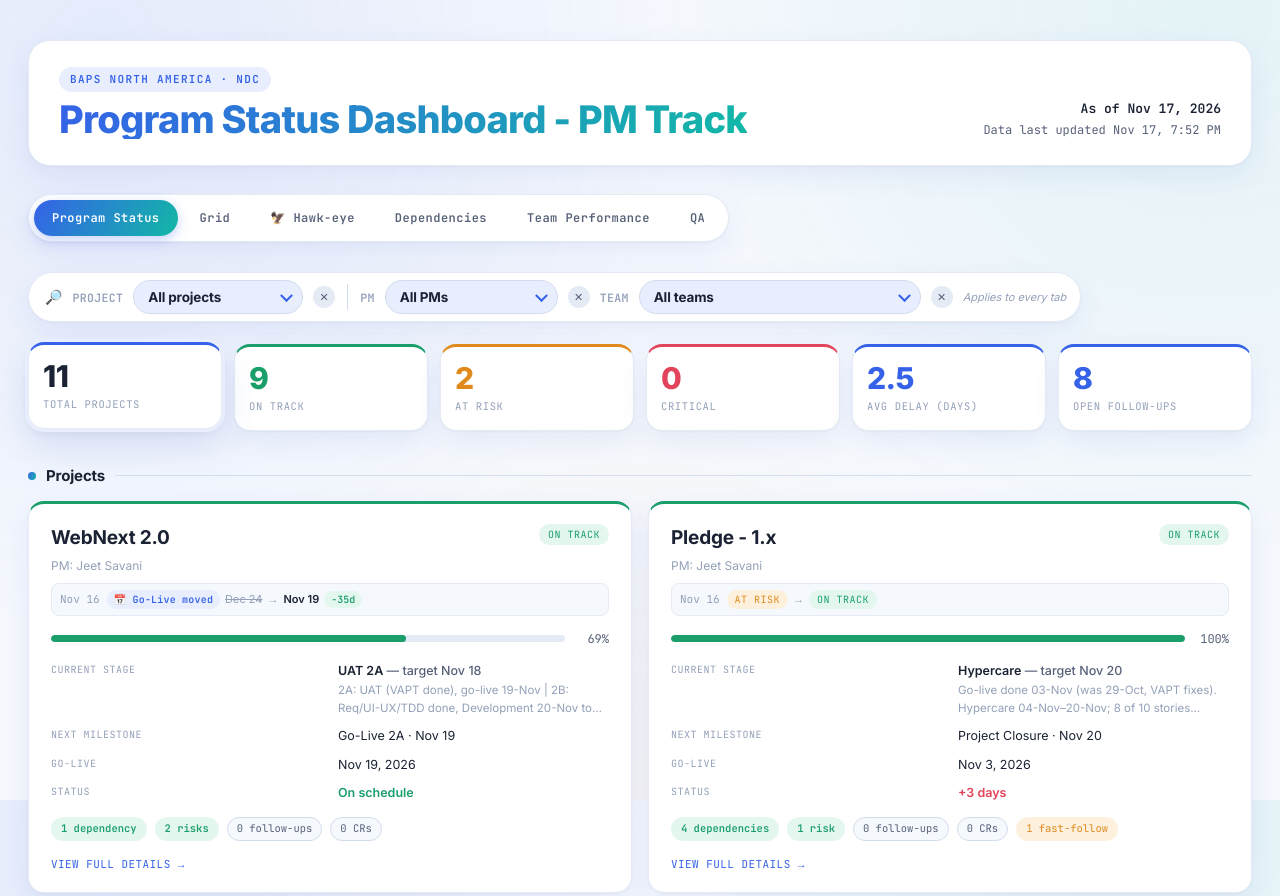
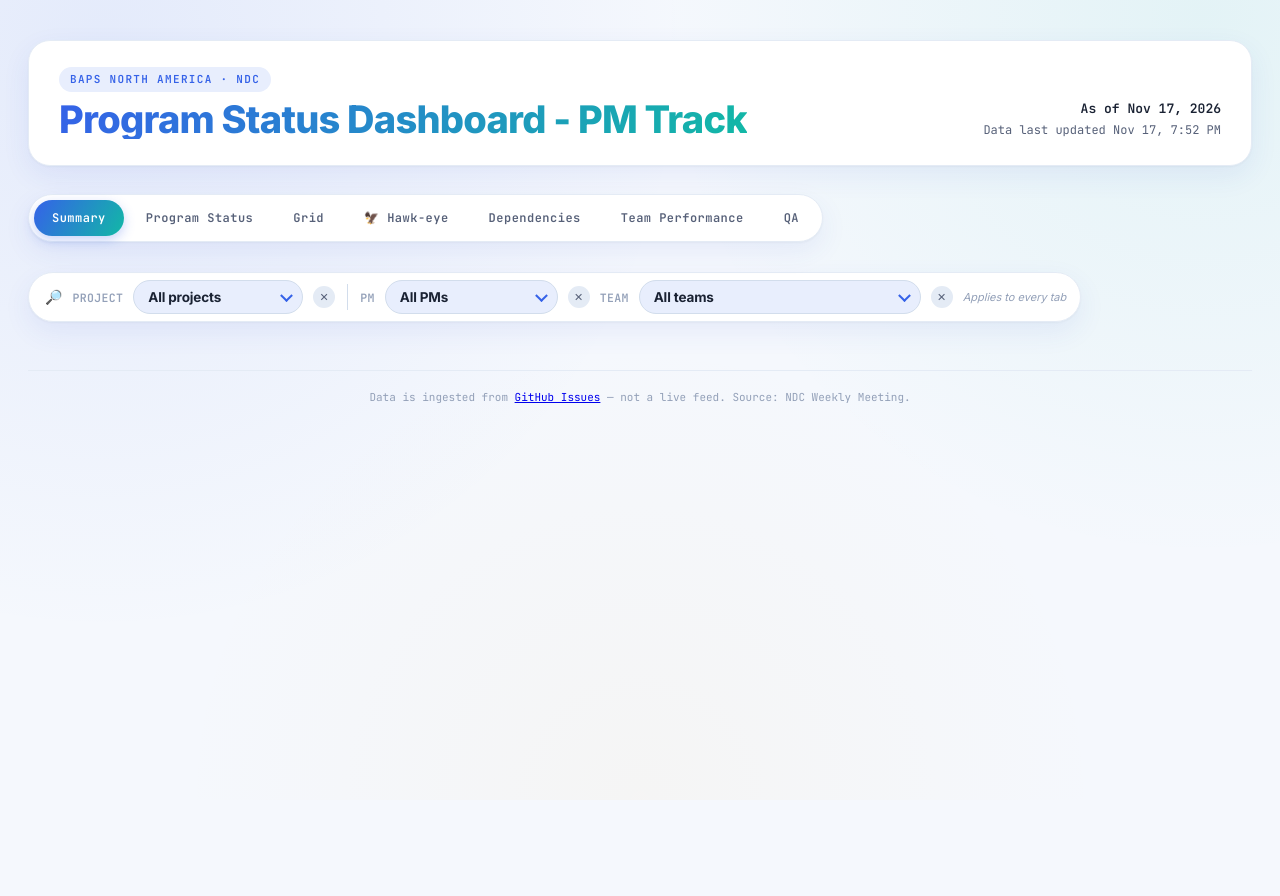
Before and after one commit to pankaj117-dev/baps-ndc-status, a plain HTML site: page index.html in a window 1280 px wide. Shown: the top 896 px of the page. After the commit the page ends 800 px from the top, so only its background shows below. Drawn offline with Linux system fonts and the light colour scheme.

Commit message:
Summary tab: add tab (first, opens by default), panel and includes

```diff
--- a/index.html
+++ b/index.html
@@ -9,6 +9,7 @@
 <link href="https://fonts.googleapis.com/css2?family=Inter:wght@400;500;600;700;800;900&family=JetBrains+Mono:wght@400;500;600&display=swap" rel="stylesheet">
 <link rel="stylesheet" href="styles.css?v=151">
 <link rel="stylesheet" href="qa.css?v=2">
+<link rel="stylesheet" href="summary.css?v=1">
 </head>
 <body>
   <div class="wrap">
@@ -24,7 +25,8 @@
     </header>
 
     <nav class="tabbar" role="tablist">
-      <button class="tab-btn is-active" data-tab="status" role="tab" aria-selected="true">Program Status</button>
+      <button class="tab-btn is-active" data-tab="summary" role="tab" aria-selected="true">Summary</button>
+      <button class="tab-btn" data-tab="status" role="tab" aria-selected="false">Program Status</button>
       <button class="tab-btn" data-tab="grid" role="tab" aria-selected="false">Grid</button>
       <button class="tab-btn" data-tab="hawkeye" role="tab" aria-selected="false">🦅 Hawk-eye</button>
       <button class="tab-btn" data-tab="deps" role="tab" aria-selected="false">Dependencies</button>
@@ -67,7 +69,11 @@
       <span class="global-filter-hint" id="globalFilterHint">Applies to every tab</span>
     </div>
 
-    <section id="panel-status" class="tab-panel is-active">
+    <section id="panel-summary" class="tab-panel is-active">
+      <div id="summaryPanel"></div>
+    </section>
+
+    <section id="panel-status" class="tab-panel">
       <div id="metricsRow" class="metrics-row"></div>
 
       <h2 class="section-heading">Projects</h2>
@@ -265,7 +271,8 @@
     </div>
   </div>
 
-  <script src="app.js?v=225"></script>
+  <script src="app.js?v=226"></script>
   <script src="qa.js?v=2"></script>
+  <script src="summary.js?v=1"></script>
 </body>
 </html>
```
